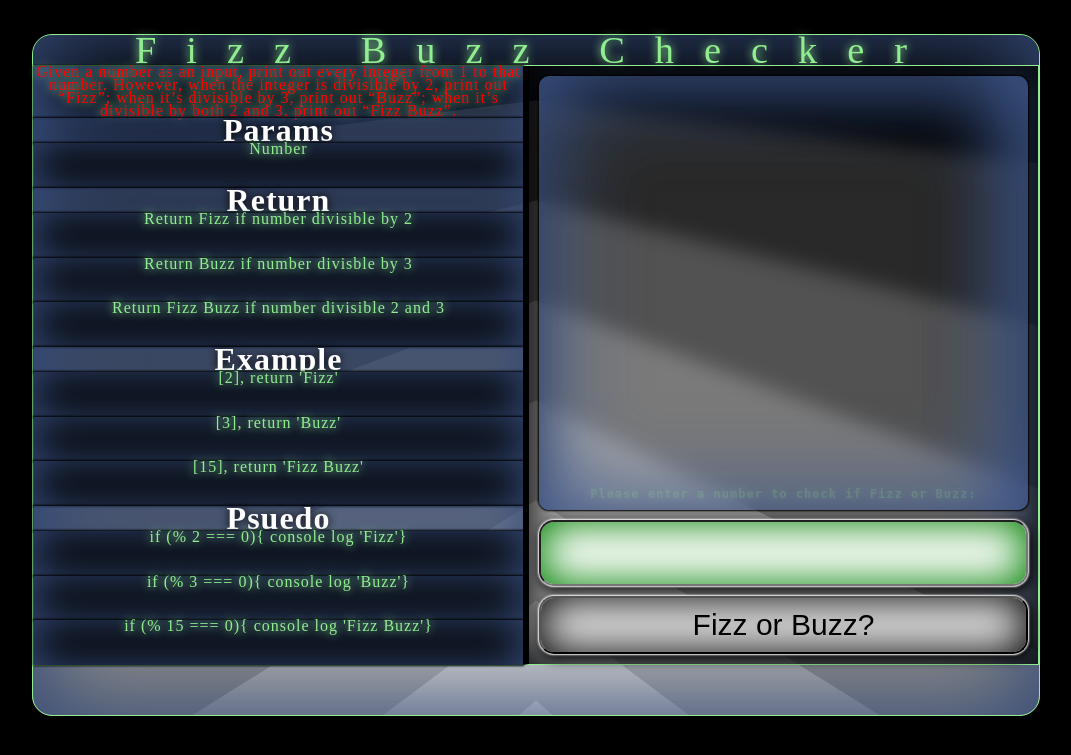
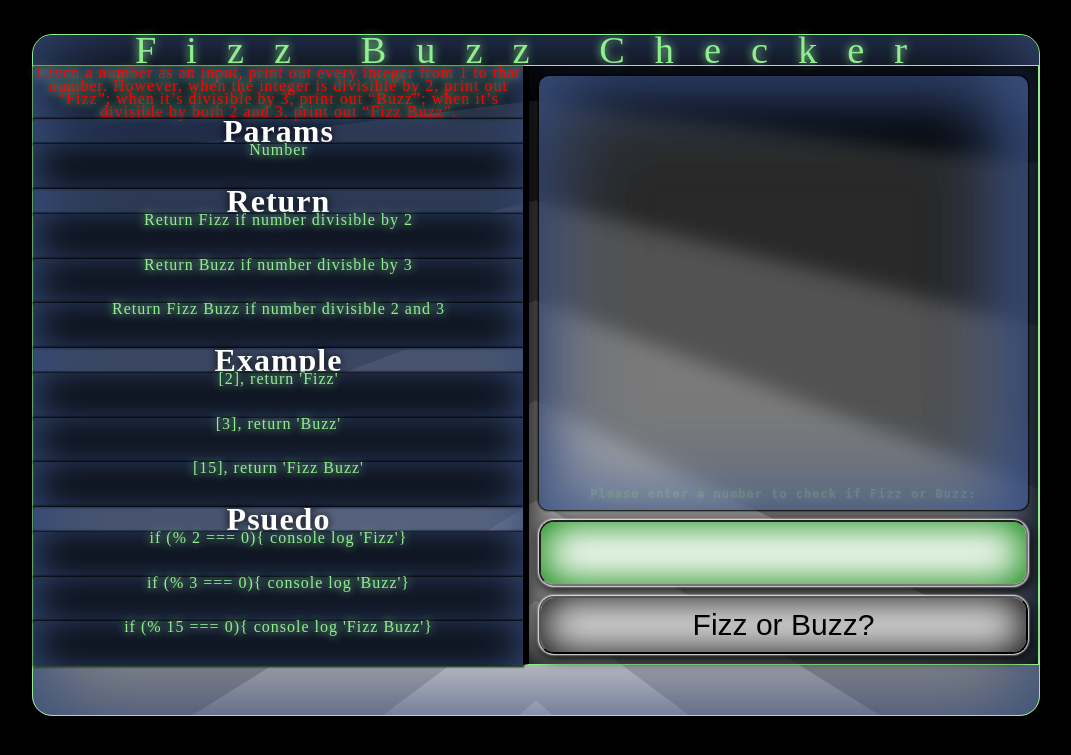
Before and after one commit to brian-reed-software/fizzbuzz-checker, a PHP site: page / in a window 1280 px wide. Shown: the top 755 px of the page, without its empty margins (104-1175 px from the left). Run offline with PHP 8.4, Linux system fonts and the light colour scheme.

Commit message:
updated styling

```diff
--- a/index.css
+++ b/index.css
@@ -40,6 +40,7 @@ body{
     height:100%;
     border-left: 1px solid lightgreen;
     border-bottom: 1px solid lightgreen;
+    border-top: 1px solid lightgreen;
 
   }
   #output{
```
